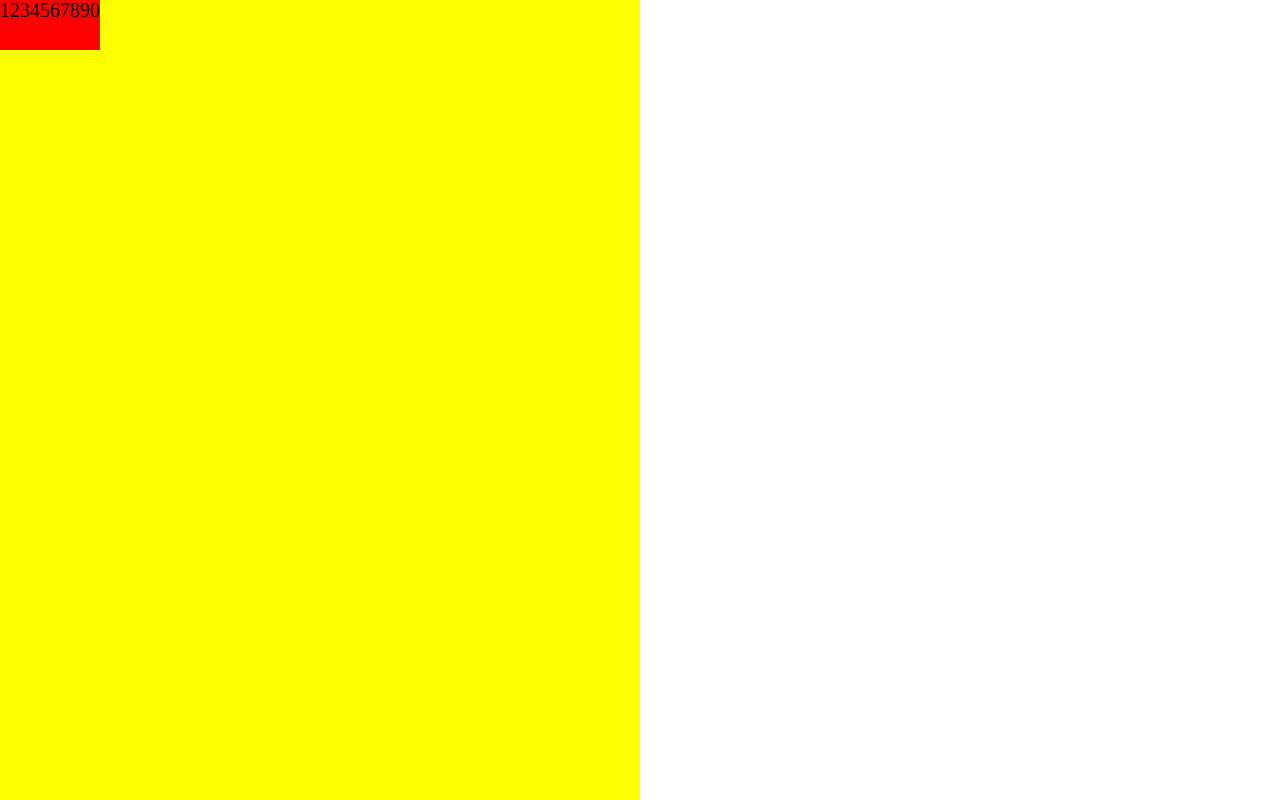
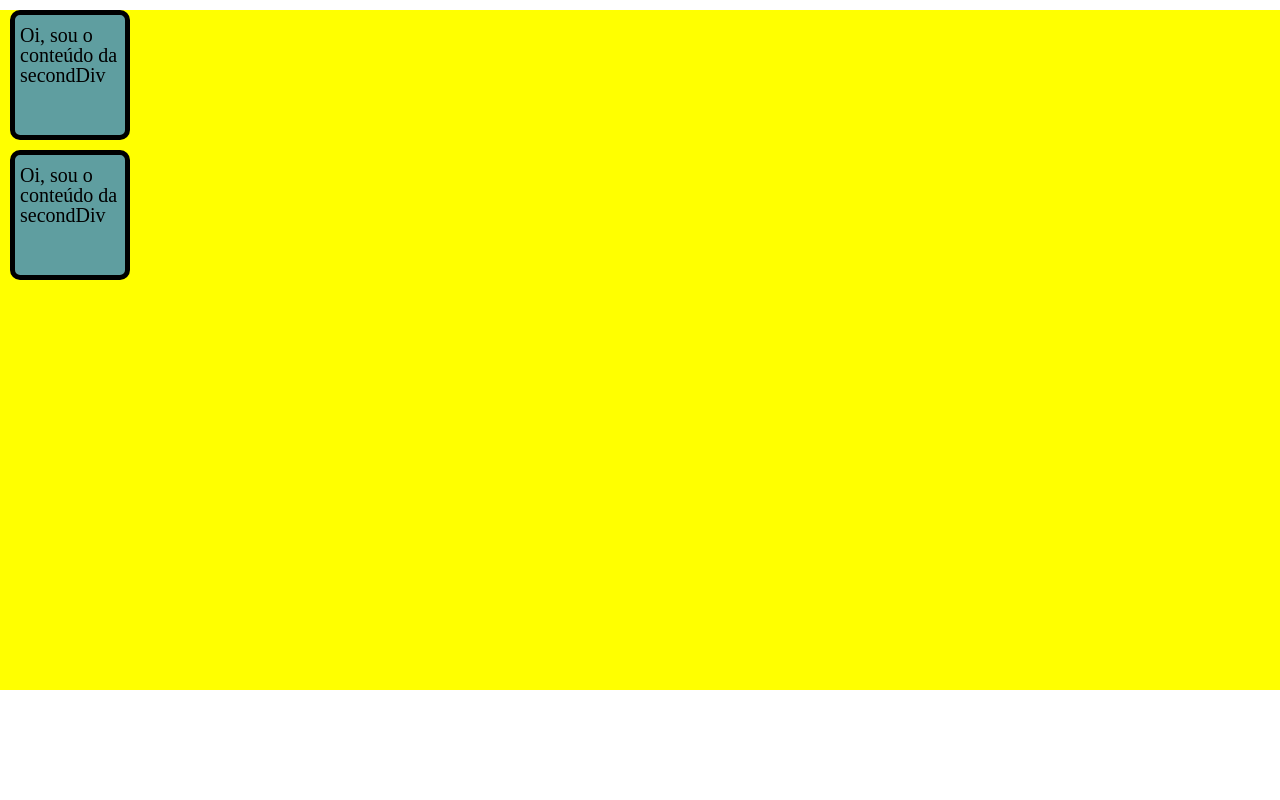
Before and after one commit to JoaoGabriel-hub/testeCSS-IN, a plain HTML site: page index.html in a window 1280 px wide. Drawn offline with Linux system fonts and the light colour scheme.

Commit message:
feat: mexendo com bordas e unidades

```diff
--- a/index.html
+++ b/index.html
@@ -14,7 +14,12 @@
 
     <main class="mainIndex">
         <div class="firstDiv">
-            <p>1234567890</p>
+        </div>
+        <div class="secondDiv">
+            Oi, sou o conteúdo da secondDiv
+        </div>
+        <div class="secondDiv">
+            Oi, sou o conteúdo da secondDiv
         </div>
     </main>
 
--- a/style.css
+++ b/style.css
@@ -5,23 +5,28 @@ html {
 }
 
 /** ESTILIZAÇAO DE DIVS **/
-
-div {
-
-}
-
 /** PAGINA INDEX **/
 
 .mainIndex {
     background-color: yellow;
-    width: 50%;
-    height: 100vh;
+    width: 100%;
+    height: 85vh;
 }
 
-.firstDiv {
+/**.firstDiv {
     background-color: red;
-    width: 10ch;
-    height: 50px;
+    width: auto;
+    height: 200px;
+}**/
+
+.secondDiv{
+    background-color: cadetblue;
+    height: 100px;
+    width: 100px;
+    border: 5px solid black;
+    border-radius: 10px;
+    padding: 10px 5px;
+    margin: 10px;
 }
 
 p {
```
